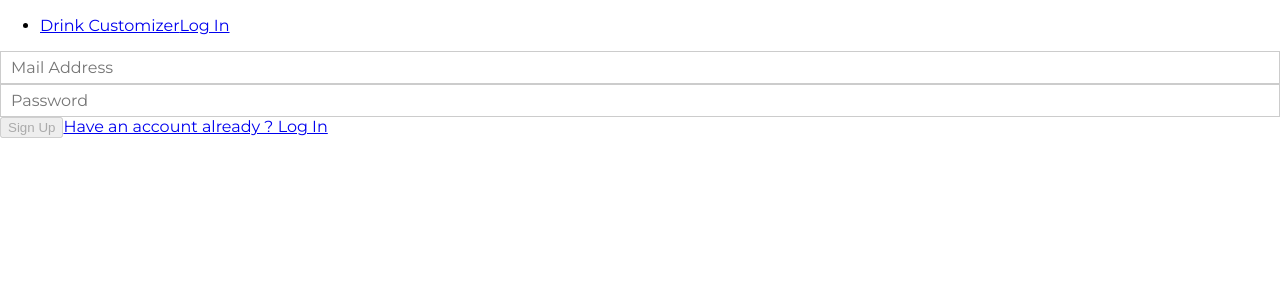
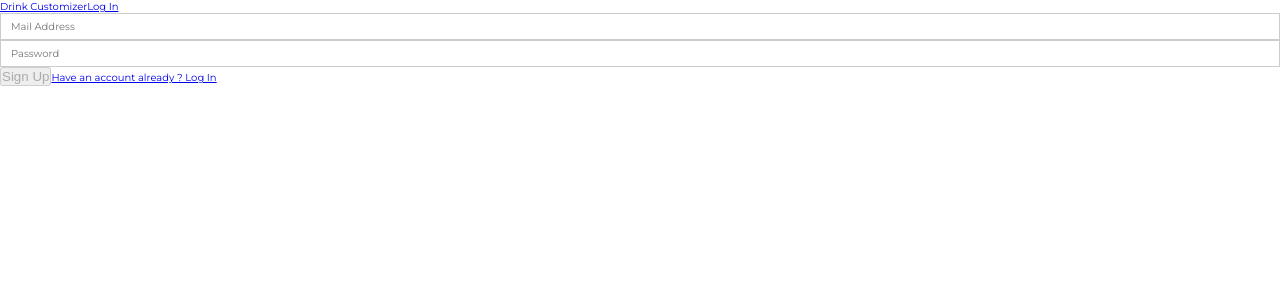
Before and after one commit to heatherpark/boba-bar, a React app: page /login in a window 1280 px wide. Shown: the top 300 px of the page. Built offline with nearby package versions, Linux system fonts and the light colour scheme.

Commit message:
Set base sass files and styles

```diff
--- a/public/index.html
+++ b/public/index.html
@@ -19,7 +19,7 @@
       work correctly both with client-side routing and a non-root public URL.
       Learn how to configure a non-root public URL by running `npm run build`.
     -->
-    <link href="https://fonts.googleapis.com/css?family=Montserrat:400,900" rel="stylesheet">
+    <link href="https://fonts.googleapis.com/css?family=Montserrat:400,700,900" rel="stylesheet">
     <title>React App</title>
   </head>
   <body>
--- a/src/index.js
+++ b/src/index.js
@@ -5,7 +5,7 @@ import { BrowserRouter } from 'react-router-dom';
 import { applyMiddleware, compose, createStore, combineReducers } from 'redux';
 import thunk from 'redux-thunk';
 
-import './index.scss';
+import './main.scss';
 import App from './App';
 import registerServiceWorker from './registerServiceWorker';
 import drinkCustomizerReducer from './store/reducers/drinkCustomizer/drinkCustomizer';
--- a/src/index.scss
+++ /dev/null
@@ -1,9 +0,0 @@
-* {
-  box-sizing: border-box;
-}
-
-body {
-  margin: 0;
-  padding: 0;
-  font-family: 'Montserrat', sans-serif;
-}
--- /dev/null
+++ b/src/main.scss
@@ -0,0 +1,4 @@
+@import "sass/variables.scss";
+@import "sass/base.scss";
+@import "sass/typography.scss";
+@import "sass/utilities.scss";
--- /dev/null
+++ b/src/sass/_base.scss
@@ -0,0 +1,15 @@
+*,
+*::after,
+*::before {
+  margin: 0;
+  padding: 0;
+  box-sizing: inherit;
+}
+
+html {
+  font-size: 62.5%;
+}
+
+body {
+  box-sizing: border-box;
+}
--- /dev/null
+++ b/src/sass/_typography.scss
@@ -0,0 +1,5 @@
+body {
+  font-family: "Montserrat", sans-serif;
+  font-weight: 400;
+  color: $color-brown;
+}
--- /dev/null
+++ b/src/sass/_variables.scss
@@ -0,0 +1,5 @@
+// colors
+$color-brown: #563440;
+
+// typography
+$font-size-default: 1.6rem;
```
Also changed, not shown: src/sass/_utilities.scss (added).
